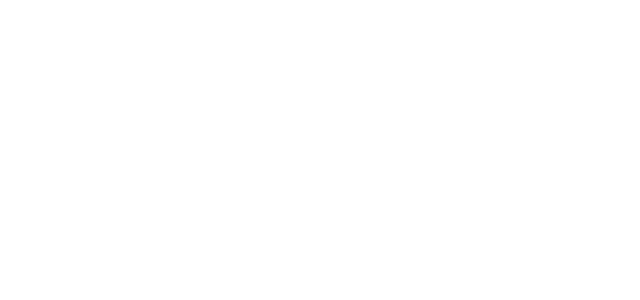
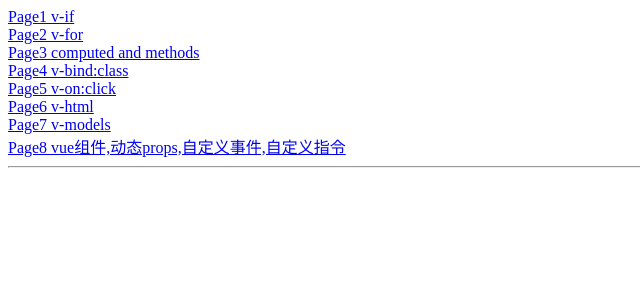
Before and after one commit to zhhgit/Vue_practice, a Vue app in the folder demo2_vue_project/demo2/: page / in a window 1280 px wide. Shown: the top 300 px of the page, without its empty margins (0-640 px from the left). Built offline with nearby package versions, Linux system fonts and the light colour scheme.

Commit message:
demo2 add router-Link

```diff
--- a/demo2_vue_project/demo2/src/App.vue
+++ b/demo2_vue_project/demo2/src/App.vue
@@ -1,11 +1,17 @@
 <template>
   <div id="app">
+    <LinkArea></LinkArea>
+    <hr />
     <router-view></router-view>
   </div>
 </template>
 
 <script>
-export default {
-  name: 'app'
-}
+  import LinkArea from './components/LinkArea.vue'
+  export default {
+    name: 'app',
+    components: {
+      LinkArea
+    }
+  }
 </script>
--- /dev/null
+++ b/demo2_vue_project/demo2/src/components/LinkArea.vue
@@ -0,0 +1,19 @@
+<template>
+  <div>
+    <router-link to="/page1">Page1 v-if</router-link><br />
+    <router-link to="/page2">Page2 v-for</router-link><br />
+    <router-link to="/page3">Page3 computed and methods</router-link><br />
+    <router-link to="/page4">Page4 v-bind:class</router-link><br />
+    <router-link to="/page5">Page5 v-on:click</router-link><br />
+    <router-link to="/page6">Page6 v-html</router-link><br />
+    <router-link to="/page7">Page7 v-models</router-link><br />
+    <router-link to="/page8">Page8 vue组件,动态props,自定义事件,自定义指令</router-link>
+  </div>
+
+</template>
+
+<script>
+  export default {
+    name: 'linkArea'
+  }
+</script>
```
